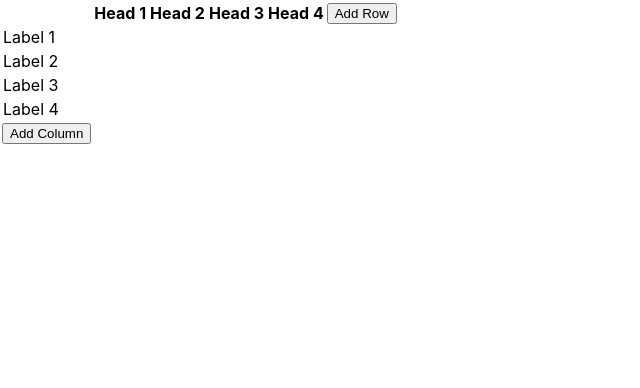
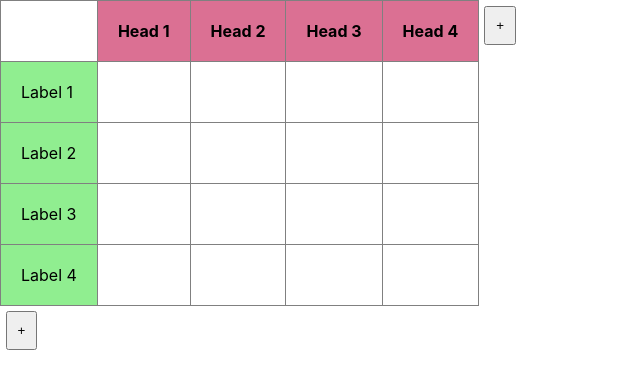
Before and after one commit to VengadeshRaj/spreadsheet-like-data-grid, a React (Create React App) app: page / in a window 1280 px wide. Shown: the top 388 px of the page, without its empty margins (0-640 px from the left). Built offline with nearby package versions, Linux system fonts and the light colour scheme.

Commit message:
base functionality addition

```diff
--- a/src/DataGrid.tsx
+++ b/src/DataGrid.tsx
@@ -20,9 +20,9 @@ export default function DataGrid() {
   const buildHeaders = () => (
     <tr>
       {DataGridValues.header.map((data) => (
-        <th className="">{data}</th>
+        <Cell type="header" text={data} />
       ))}{" "}
-      <AddButton type="Row" onClick={addColumnClick} />
+      <AddButton type="Column" onClick={addColumnClick} />
     </tr>
   );
 
@@ -31,12 +31,12 @@ export default function DataGrid() {
       {DataGridValues.body.map((row) => (
         <tr className="">
           {row.map((rowValue, i) => (
-            <td contentEditable={!(i == 0)}>{rowValue}</td>
+            <Cell type="body" isEditable={!(i == 0)} text={rowValue} />
           ))}
         </tr>
       ))}
       <tr>
-        <AddButton type="Column" onClick={addRowClick} />
+        <AddButton type="Row" onClick={addRowClick} />
       </tr>
     </>
   );
--- a/src/components/AddButton.tsx
+++ b/src/components/AddButton.tsx
@@ -1,4 +1,5 @@
-import React from "react";
+import React, { useState } from "react";
+import "../styles/add-button.css";
 
 type AddButtonProps = {
   type: "Row" | "Column";
@@ -7,7 +8,18 @@ type AddButtonProps = {
 
 const AddButton = (props: AddButtonProps) => {
   const { type, onClick } = props;
-  return <button onClick={ onClick}>Add {type}</button>;
+  const [showBtnText, setShowBtnText] = useState(false);
+
+  return (
+    <button
+      onClick={onClick}
+      onMouseOver={() => setShowBtnText(true)}
+      onMouseLeave={() => setShowBtnText(false)}
+      className="btn"
+    >
+      {showBtnText ? `Add ${type}` : "+"}
+    </button>
+  );
 };
 
 export default AddButton;
--- a/src/components/Cell.tsx
+++ b/src/components/Cell.tsx
@@ -1,18 +1,30 @@
 import React from "react";
+import "../styles/cell.css";
 
 type CellProps = {
   type: "header" | "body";
-  isEditable: boolean;
+  isEditable?: boolean;
   text: string;
+  onInput?: (value: string) => void;
 };
 
 const Cell = (props: CellProps) => {
-  const { type, isEditable, text } = props;
+  const { type, isEditable = false, text, onInput } = props;
+
+  const onCellInputChange = (e: any) => {
+    console.log(e.target);
+  };
 
   return type == "header" ? (
-    <th className="">{text}</th>
+    <th className={text ? "header" : ""}>{text}</th>
   ) : (
-    <td contentEditable={isEditable}>{text}</td>
+    <td
+      className={isEditable ? "row-value" : "row"}
+      contentEditable={isEditable}
+      onInput={onCellInputChange}
+    >
+      {text}
+    </td>
   );
 };
 
--- a/src/index.tsx
+++ b/src/index.tsx
@@ -3,6 +3,7 @@ import ReactDOM from 'react-dom/client';
 import './index.css';
 import reportWebVitals from './reportWebVitals';
 import DataGrid from './DataGrid';
+import './styles/global.css'
 
 const root = ReactDOM.createRoot(
   document.getElementById('root') as HTMLElement
--- /dev/null
+++ b/src/styles/add-button.css
@@ -0,0 +1,7 @@
+.btn{
+    padding:10px;
+    margin: 5px;
+}
+.btn:hover{
+    cursor: pointer;
+}
--- /dev/null
+++ b/src/styles/cell.css
@@ -0,0 +1,9 @@
+.header{
+    background-color: palevioletred;
+}
+.row{
+    background-color: lightgreen;
+}
+.row-value{
+
+}
--- a/src/styles/global.css
+++ b/src/styles/global.css
@@ -0,0 +1,11 @@
+th,
+td {
+  border: 1.5px solid gray;
+  border-collapse: collapse;
+  padding: 20px;
+}
+
+table {
+  border-collapse: collapse;
+  padding: 30px;
+}
```
